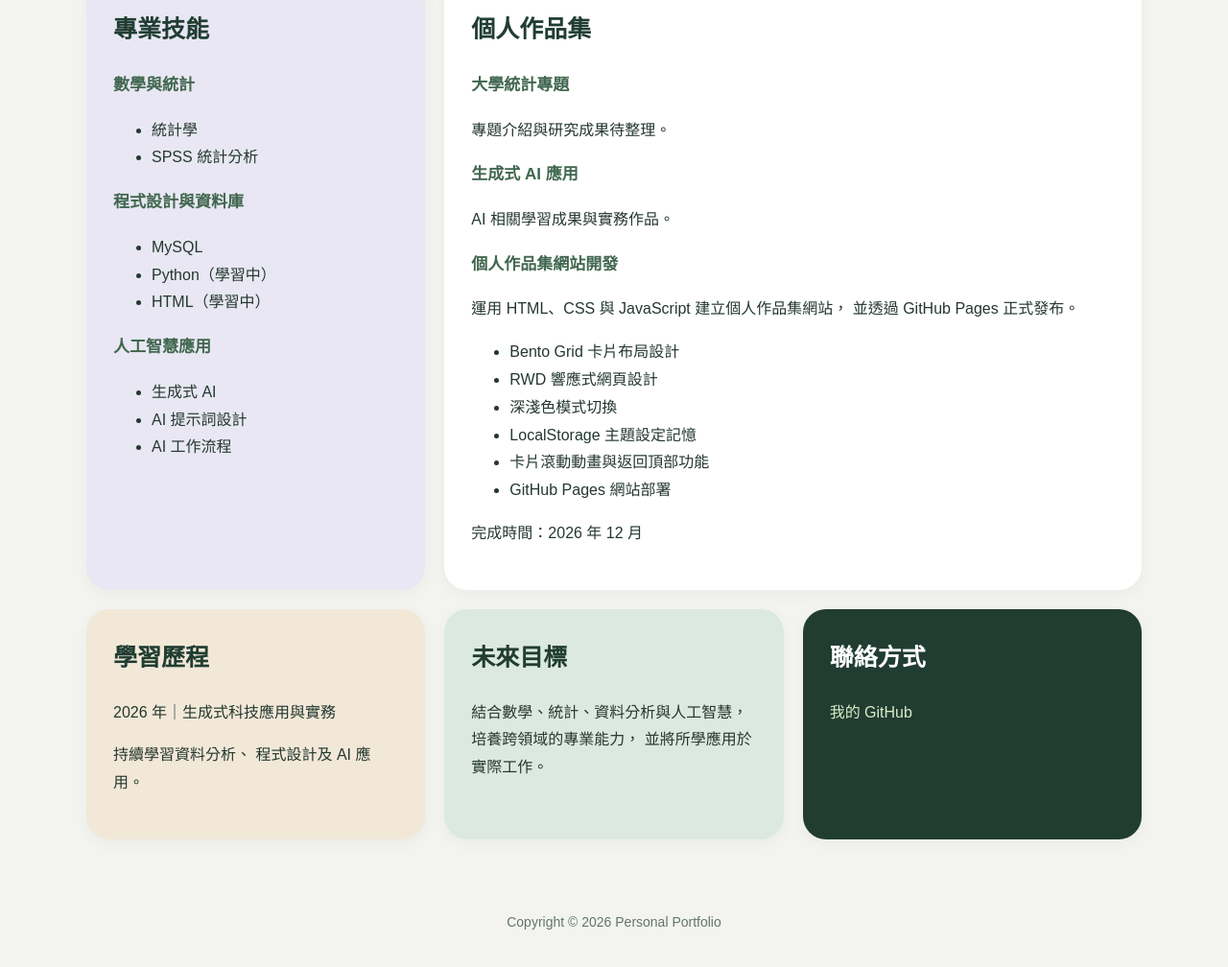
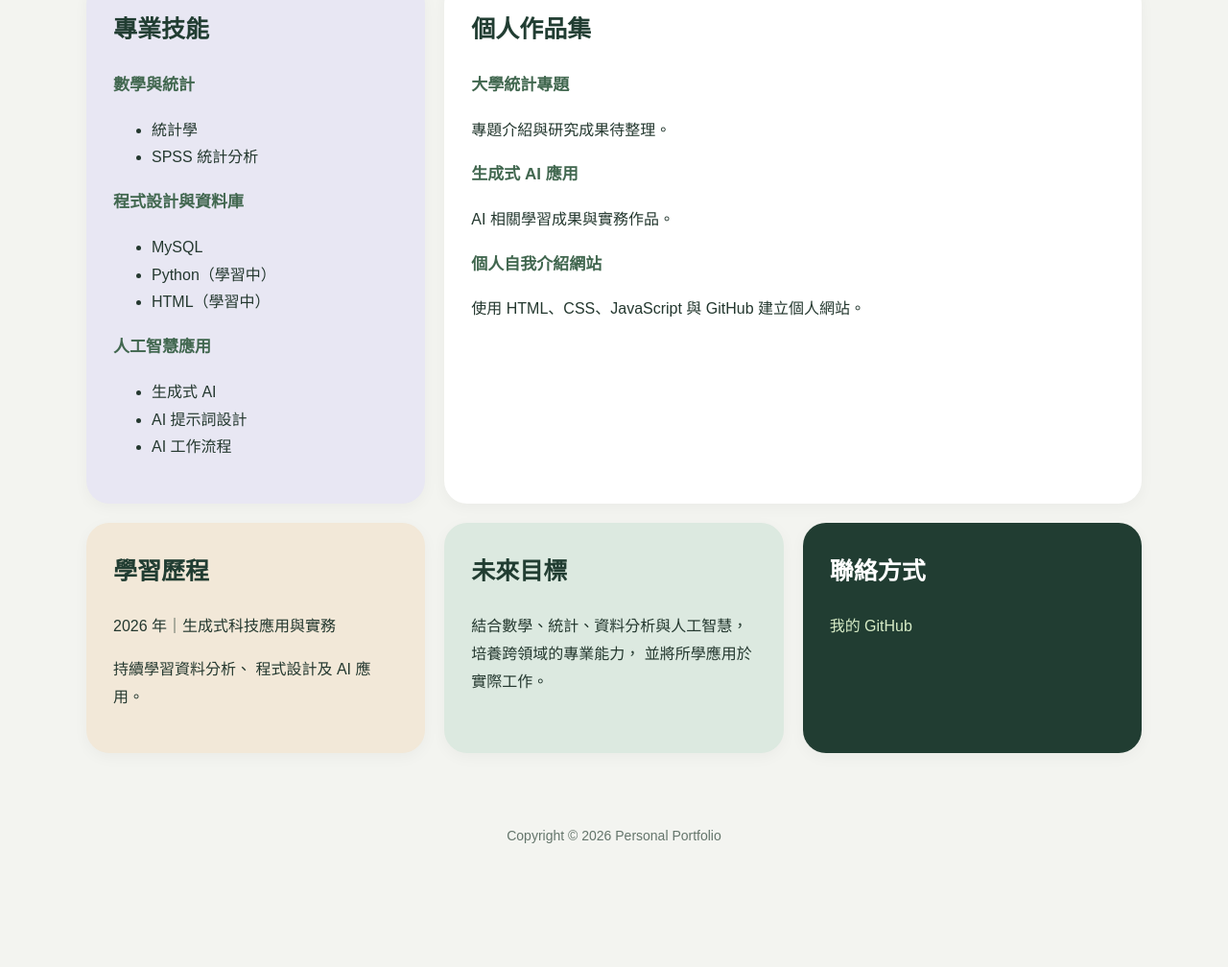
Before and after one commit to samuelshyu/my-portfolio, a plain HTML site: page index.html in a window 1280 px wide. Shown: the part 685-1693 px from the top of the page at 96% size. After the commit the page ends 1614 px from the top, so only its background shows below. Drawn offline with Linux system fonts and the light colour scheme.

Commit message:
revert: restore previous portfolio content
於 practice/rollback 練習分支恢復 0e58739 版本的 index.html，保留既有提交歷史，不影響 main 正式網站。

```diff
--- a/index.html
+++ b/index.html
@@ -515,25 +515,12 @@
 
             <p>AI 相關學習成果與實務作品。</p>
 
+            <h3>個人自我介紹網站</h3>
 
-<h3>個人作品集網站開發</h3>
-
-<p>
-    運用 HTML、CSS 與 JavaScript
-    建立個人作品集網站，
-    並透過 GitHub Pages 正式發布。
-</p>
-
-<ul>
-    <li>Bento Grid 卡片布局設計</li>
-    <li>RWD 響應式網頁設計</li>
-    <li>深淺色模式切換</li>
-    <li>LocalStorage 主題設定記憶</li>
-    <li>卡片滾動動畫與返回頂部功能</li>
-    <li>GitHub Pages 網站部署</li>
-</ul>
-
-<p>完成時間：2026 年 12 月</p>
+            <p>
+                使用 HTML、CSS、JavaScript
+                與 GitHub 建立個人網站。
+            </p>
 
         </section>
 
```
